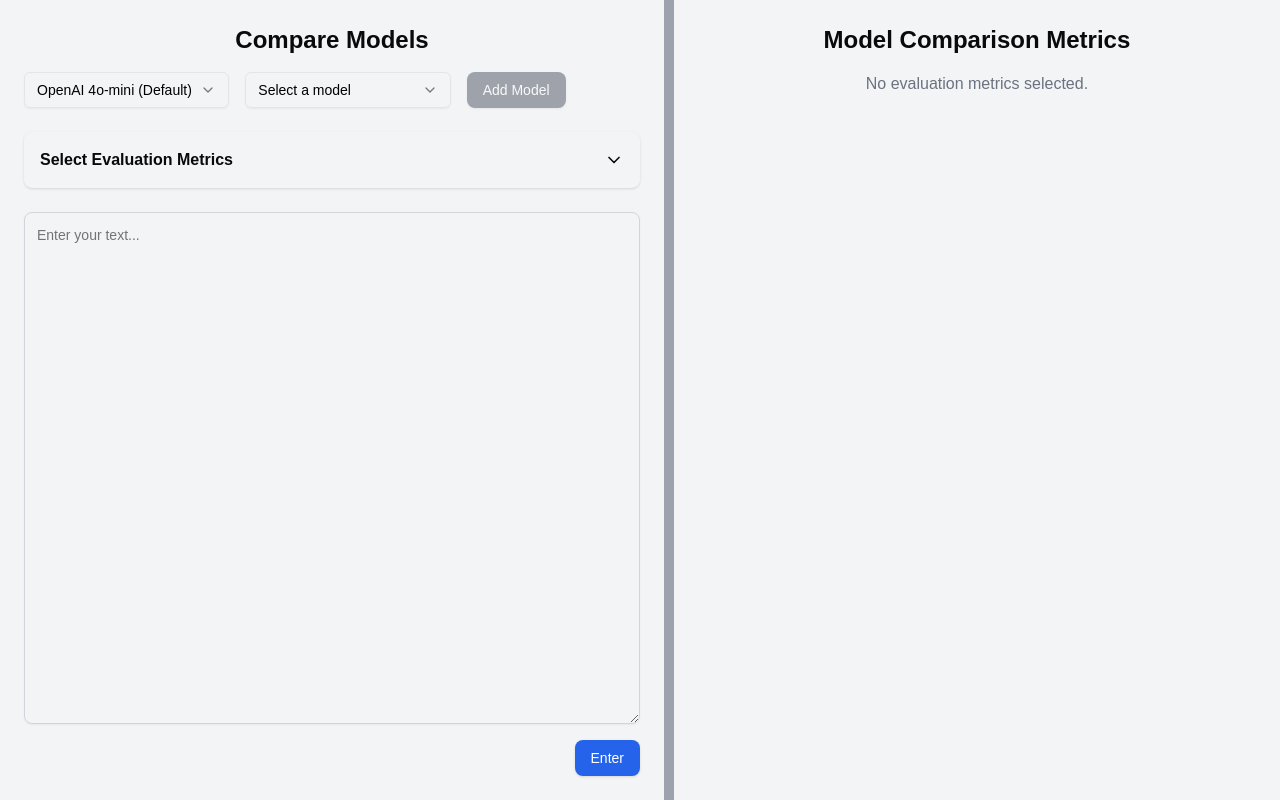
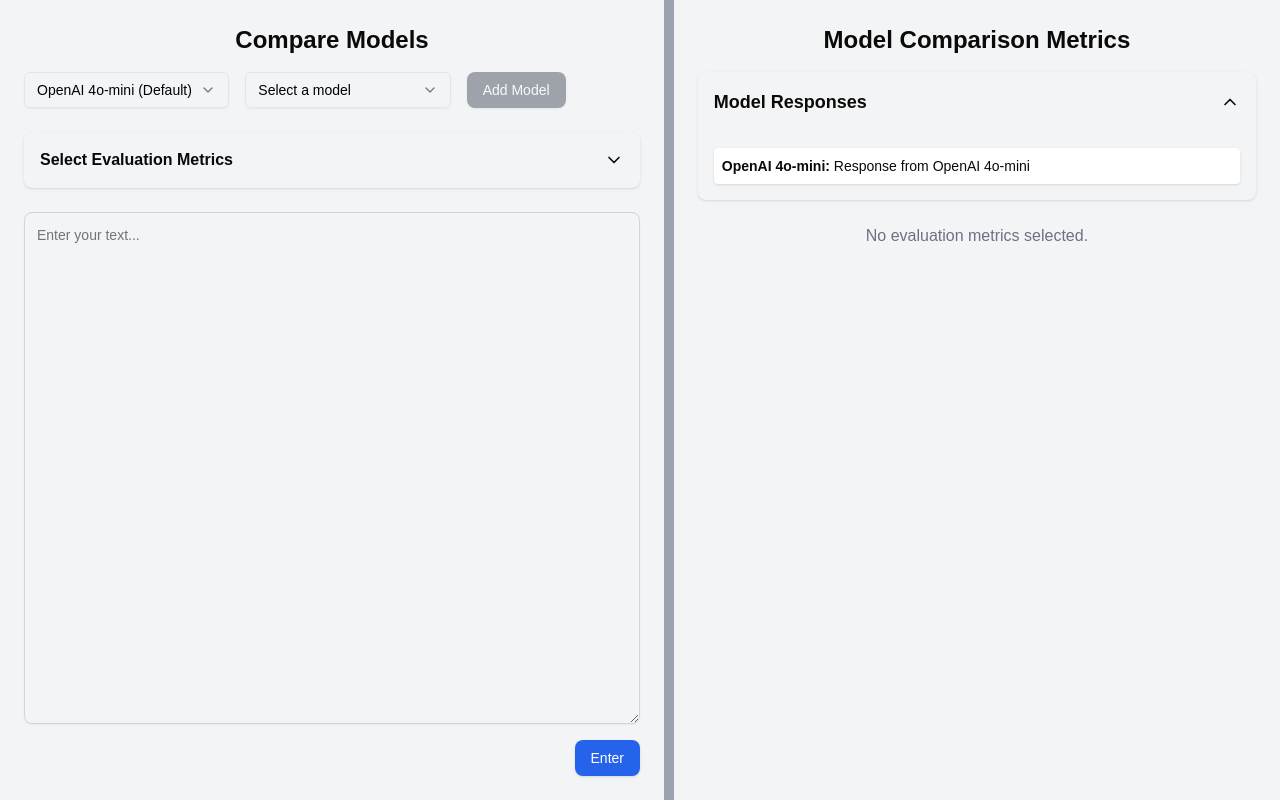
Before and after one commit to RaoAkif/247metrics, a Next.js app: page / in a window 1280 px wide. Both pictures are taken after a click on the button "Enter". Built offline with nearby package versions, Linux system fonts and the light colour scheme.

Commit message:
Collapsable Text Responses

```diff
--- a/components/ResponseDisplay.tsx
+++ b/components/ResponseDisplay.tsx
@@ -1,3 +1,4 @@
+import { useState } from "react";
 import { motion } from "framer-motion";
 import {
   Radar,
@@ -19,6 +20,7 @@ import {
   ScatterChart,
   Scatter
 } from "recharts";
+import { ChevronDown, ChevronUp } from "lucide-react";
 
 interface ResponseDisplayProps {
   selectedModels: string[];
@@ -27,7 +29,10 @@ interface ResponseDisplayProps {
 }
 
 export default function ResponseDisplay({ selectedModels, responses, selectedMetrics }: ResponseDisplayProps) {
-  // Map the evaluation metric names (from Home) to the internal ones used below.
+  // Local state to control the collapse/expand of Model Responses
+  const [responsesOpen, setResponsesOpen] = useState(true);
+
+  // Mapping evaluation metric names (from checkboxes) to internal names.
   const metricMapping: { [key: string]: string } = {
     "Accuracy of Responses": "Accuracy & Relevance (Factuality)",
     "Response Time (Latency)": "Response Speed & Efficiency",
@@ -64,7 +69,7 @@ export default function ResponseDisplay({ selectedModels, responses, selectedMet
     "Conversational Flow & Engagement"
   ];
 
-  // Convert selected evaluation metrics (from checkboxes) into our internal names.
+  // Convert selected evaluation metrics into internal names.
   const internalSelectedMetrics = selectedMetrics
     .map((m) => metricMapping[m])
     .filter(Boolean);
@@ -72,21 +77,20 @@ export default function ResponseDisplay({ selectedModels, responses, selectedMet
     internalSelectedMetrics.includes(metric)
   );
 
-  // Helper: generate a dummy score based on a category and model name.
+  // Helper: Generate dummy scores based on a category and model name.
   const getDummyScore = (category: string, model: string) => {
     const base = model.charCodeAt(0);
     const catFactor = category.length;
     return Math.floor(((base + catFactor) % 50) + 50); // yields a value between 50 and 99
   };
 
-  // Colors for chart elements
+  // Colors for chart elements.
   const colors = ["#8884d8", "#82ca9d", "#ffc658", "#ff7300", "#0088FE", "#00C49F"];
 
   // Render a visualization based on the metric name.
   function renderChart(metricName: string) {
     switch (metricName) {
       case "Accuracy & Relevance (Factuality)": {
-        // Radar Chart: comparing three sub-categories.
         const radarCategories = ["Semantic Similarity", "Exact Match", "Knowledge Score"];
         const radarData = radarCategories.map((cat) => {
           // eslint-disable-next-line @typescript-eslint/no-explicit-any
@@ -116,7 +120,6 @@ export default function ResponseDisplay({ selectedModels, responses, selectedMet
         );
       }
       case "Response Speed & Efficiency": {
-        // Line Chart for latency across multiple prompts.
         const prompts = ["1", "2", "3"];
         const lineData = prompts.map((prompt) => {
           // eslint-disable-next-line @typescript-eslint/no-explicit-any
@@ -139,7 +142,6 @@ export default function ResponseDisplay({ selectedModels, responses, selectedMet
         );
       }
       case "Sentiment & Tone Consistency": {
-        // Sentiment Polarity Heatmap represented as a table.
         return (
           <table className="min-w-full text-sm border">
             <thead>
@@ -160,7 +162,6 @@ export default function ResponseDisplay({ selectedModels, responses, selectedMet
         );
       }
       case "Context Retention & Multi-turn Coherence": {
-        // Heatmap as a table showing context retention.
         return (
           <table className="min-w-full text-sm border">
             <thead>
@@ -181,7 +182,6 @@ export default function ResponseDisplay({ selectedModels, responses, selectedMet
         );
       }
       case "Hallucination Detection": {
-        // Error Rate Bar Chart.
         const errorData = selectedModels.map((model) => ({
           name: model,
           errorRate: getDummyScore("Error", model)
@@ -197,7 +197,6 @@ export default function ResponseDisplay({ selectedModels, responses, selectedMet
         );
       }
       case "Intent Recognition & Routing": {
-        // Confusion Matrix represented as a table with two dummy intents.
         return (
           <table className="min-w-full text-sm border">
             <thead>
@@ -222,7 +221,6 @@ export default function ResponseDisplay({ selectedModels, responses, selectedMet
         );
       }
       case "Personalization & Customer Recognition": {
-        // Personalization accuracy as a heatmap table.
         return (
           <table className="min-w-full text-sm border">
             <thead>
@@ -243,7 +241,6 @@ export default function ResponseDisplay({ selectedModels, responses, selectedMet
         );
       }
       case "Compliance & Security": {
-        // Pie Chart for PII leakage.
         const pieData = selectedModels.map((model) => ({
           name: model,
           value: getDummyScore("PII", model)
@@ -260,7 +257,6 @@ export default function ResponseDisplay({ selectedModels, responses, selectedMet
         );
       }
       case "Escalation Handling": {
-        // Stacked Bar Chart for escalation handling.
         const escalationData = selectedModels.map((model) => ({
           name: model,
           correct: getDummyScore("EscalationCorrect", model),
@@ -278,7 +274,6 @@ export default function ResponseDisplay({ selectedModels, responses, selectedMet
         );
       }
       case "Language & Accent Understanding": {
-        // WER Heatmap as a table.
         return (
           <table className="min-w-full text-sm border">
             <thead>
@@ -299,7 +294,6 @@ export default function ResponseDisplay({ selectedModels, responses, selectedMet
         );
       }
       case "Handling Interruptions & Corrections": {
-        // Stacked Bar Chart for correction success rate.
         const correctionData = selectedModels.map((model) => ({
           name: model,
           success: getDummyScore("InterruptSuccess", model),
@@ -317,7 +311,6 @@ export default function ResponseDisplay({ selectedModels, responses, selectedMet
         );
       }
       case "Handling Noisy Input (ASR Evaluation)": {
-        // WER Table for different noise levels.
         const noiseLevels = ["Low", "High"];
         return (
           <table className="min-w-full text-sm border">
@@ -345,7 +338,6 @@ export default function ResponseDisplay({ selectedModels, responses, selectedMet
         );
       }
       case "Query Complexity Handling": {
-        // Scatter Plot for performance on simple vs. complex queries.
         const scatterData: { complexity: number }[] = [
           { complexity: 1 },
           { complexity: 2 },
@@ -370,7 +362,6 @@ export default function ResponseDisplay({ selectedModels, responses, selectedMet
         );
       }
       case "Emotional Intelligence & Empathy": {
-        // Sentiment Heatmap for empathy as a table.
         return (
           <table className="min-w-full text-sm border">
             <thead>
@@ -391,7 +382,6 @@ export default function ResponseDisplay({ selectedModels, responses, selectedMet
         );
       }
       case "Conversational Flow & Engagement": {
-        // Bar Chart for coherence scores.
         const engagementData = selectedModels.map((model) => ({
           name: model,
           coherence: getDummyScore("Coherence", model)
@@ -432,6 +422,31 @@ export default function ResponseDisplay({ selectedModels, responses, selectedMet
         className="p-6 bg-gray-100 h-full w-full flex flex-col"
       >
         <h3 className="text-2xl font-semibold mb-4 text-center">Model Comparison Metrics</h3>
+        {/* Collapsible Model Responses Section */}
+        <div className="mb-6 bg-gray-100 rounded-lg shadow">
+          <div
+            className="flex justify-between items-center p-4 cursor-pointer bg-whitesmoke rounded-t-lg"
+            onClick={() => setResponsesOpen(!responsesOpen)}
+          >
+            <h4 className="text-lg font-semibold">Model Responses</h4>
+            {responsesOpen ? <ChevronUp size={20} /> : <ChevronDown size={20} />}
+          </div>
+          <motion.div
+            initial={{ height: "auto" }}
+            animate={{ height: responsesOpen ? "auto" : 0 }}
+            transition={{ duration: 0.3, ease: "easeOut" }}
+            className="overflow-hidden"
+          >
+            <div className="space-y-2 p-4">
+              {selectedModels.map((model) => (
+                <div key={model} className="p-2 bg-white rounded shadow text-sm">
+                  <strong>{model}:</strong> {responses[model] || "No response available."}
+                </div>
+              ))}
+            </div>
+          </motion.div>
+        </div>
+        {/* Visualization Grid */}
         <div className="overflow-auto flex-grow">
           <div className="grid grid-cols-1 gap-8">
             {metricsToDisplay.length > 0 ? (
```
